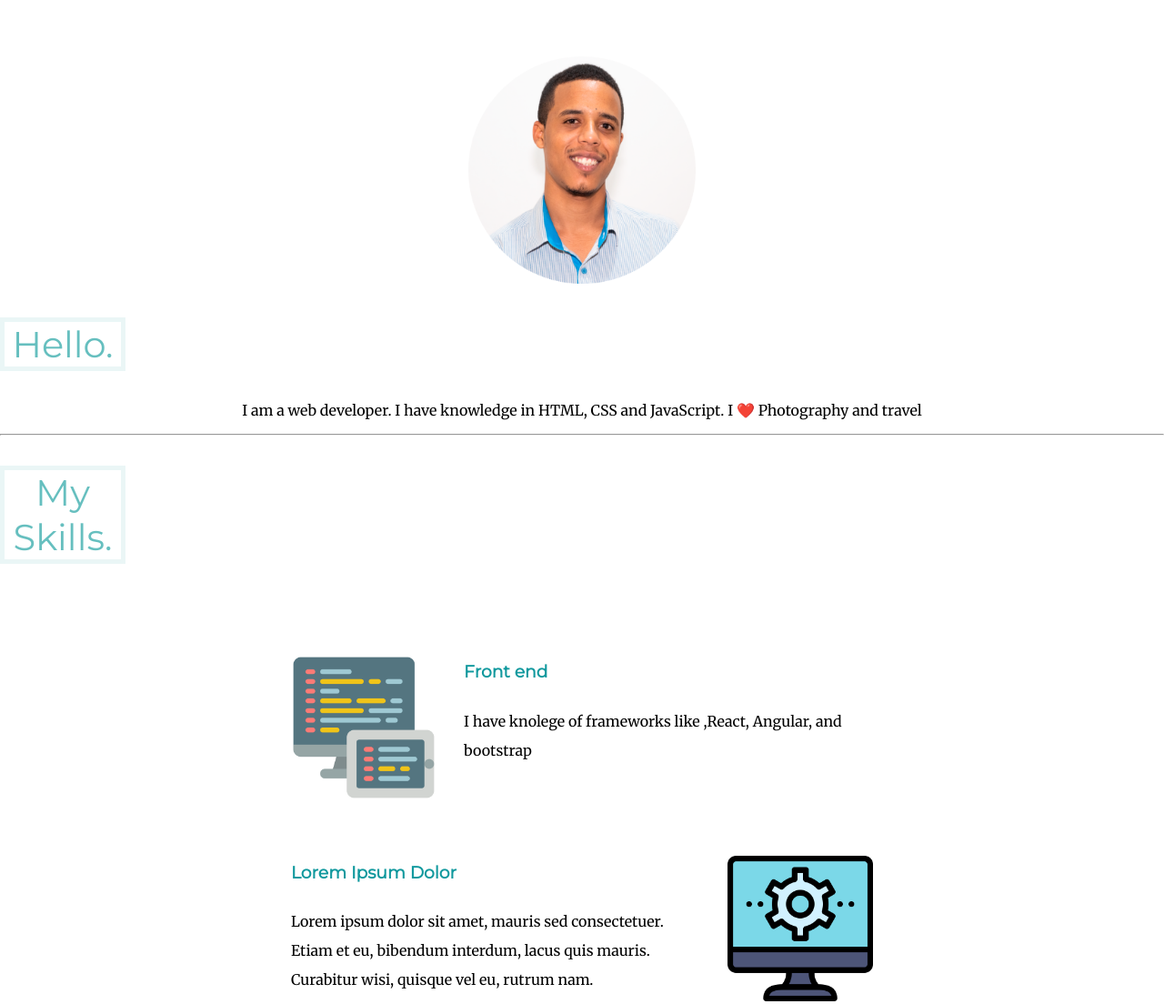
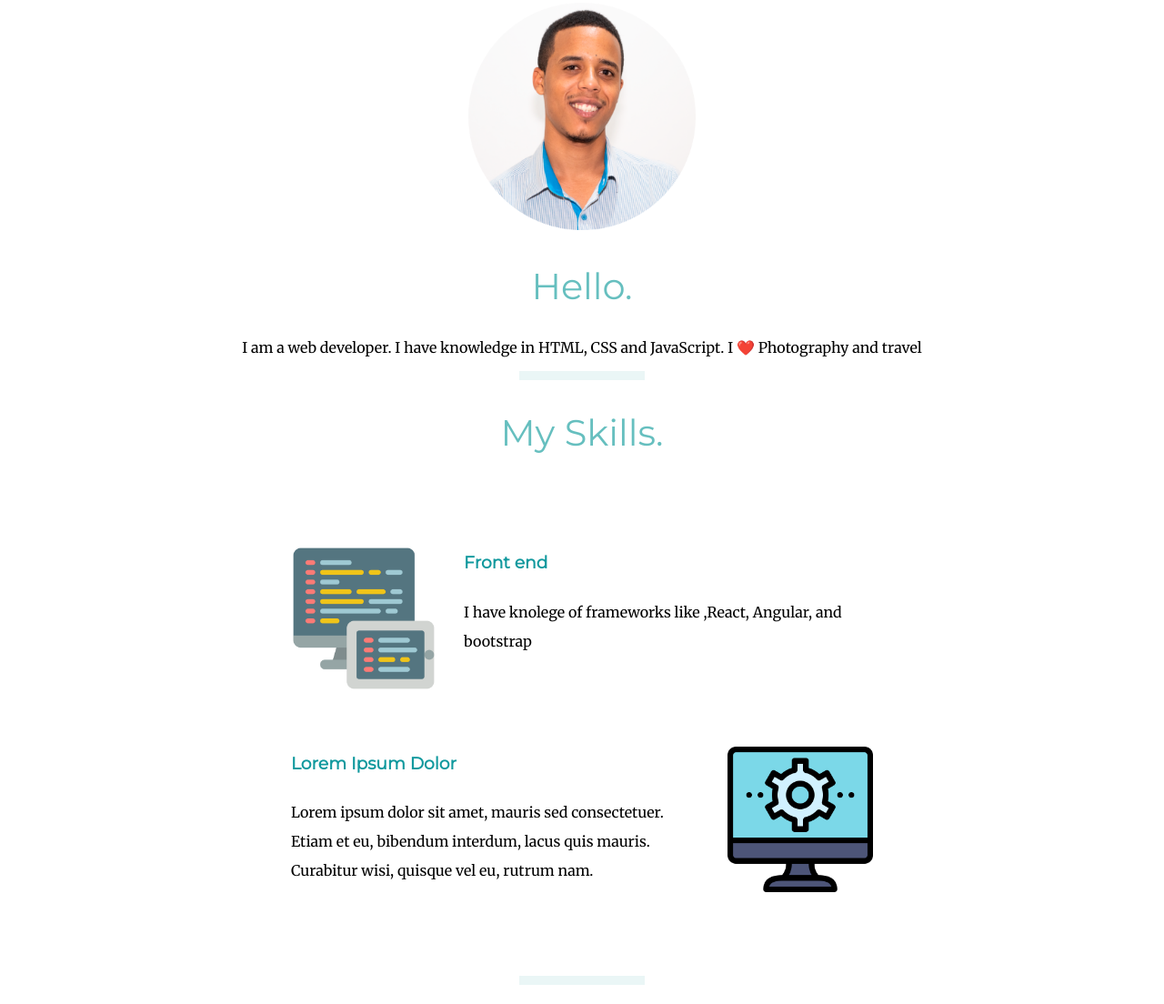
Before and after one commit to christh03/My-website, a plain HTML site: page index.html in a window 1280 px wide. Shown: the part 921-2025 px from the top of the page at 91% size. Drawn offline with Linux system fonts and the light colour scheme.

Commit message:
Update styles.css

```diff
--- a/css/styles.css
+++ b/css/styles.css
@@ -96,7 +96,7 @@ h3{
     margin-left: 30px;
 }
 
-h2{
+hr{
     width:10%;
     border: 5px solid #EAF6F6;
 }
```
